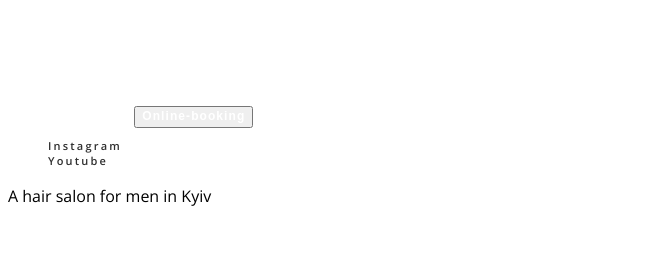
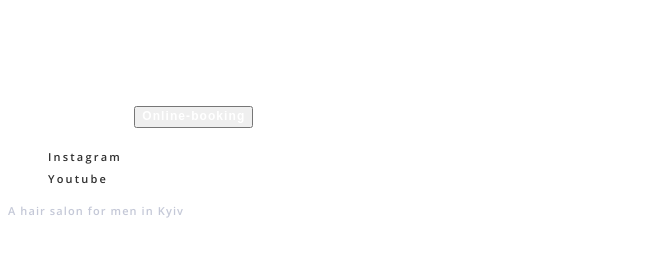
Before and after one commit to MariannaOrlovych/barbershop, a plain HTML site: page index.html in a window 1280 px wide. Shown: the part 86-350 px from the top of the page, without its empty margins (0-670 px from the left). Drawn offline with nearby package versions, Linux system fonts and the light colour scheme.

Commit message:
стилі

```diff
--- a/css/styles.css
+++ b/css/styles.css
@@ -63,12 +63,20 @@ h1{font-family: 'Raleway';
 
 /* main */
 
-.social{color: var(--big-number-color);
+.social-networks{color: var(--big-number-color);
     font-weight: 600;
     font-size: 11px;
     line-height: 1.36;
     letter-spacing: 0.2em;
 }
-.social .social-networks:hover,
-.social .social-networks:focus
-{color: var(--word-color);}
+
+.social-networks:hover,
+.social-networks:focus{color: var(--word-color);
+}
+
+.section-about{color: var(--different-color);
+    font-weight: 600;
+    font-size: 11px;
+    line-height: 1.36;
+    letter-spacing: 0.1em;
+}
--- a/index.html
+++ b/index.html
@@ -29,11 +29,11 @@
     </header>
     <main>
         <section>
-            <ul class="social">
-                <li><a href="" target="_blank"  rel="noopener noreferrer nofollow" class="social-networks"></a>Instagram</li>
-                <li><a href="" target="_blank" rel="noopener noreferrer nofollow" class="social-networks"></a>Youtube</li>
+            <ul>
+                <li><a class="social-networks" href="" target="_blank"  rel="noopener noreferrer nofollow">Instagram</a></li>
+                <li><a class="social-networks" href="" target="_blank" rel="noopener noreferrer nofollow">Youtube</a></li>
             </ul>
-            <p>A hair salon for men in Kyiv</p>
+            <p class="section-about">A hair salon for men in Kyiv</p>
             <h1>BarberShop</h1>
             <p>We are experts in trendy men’s haircuts.
             We work quickly, carefully and with style.</p>
```
